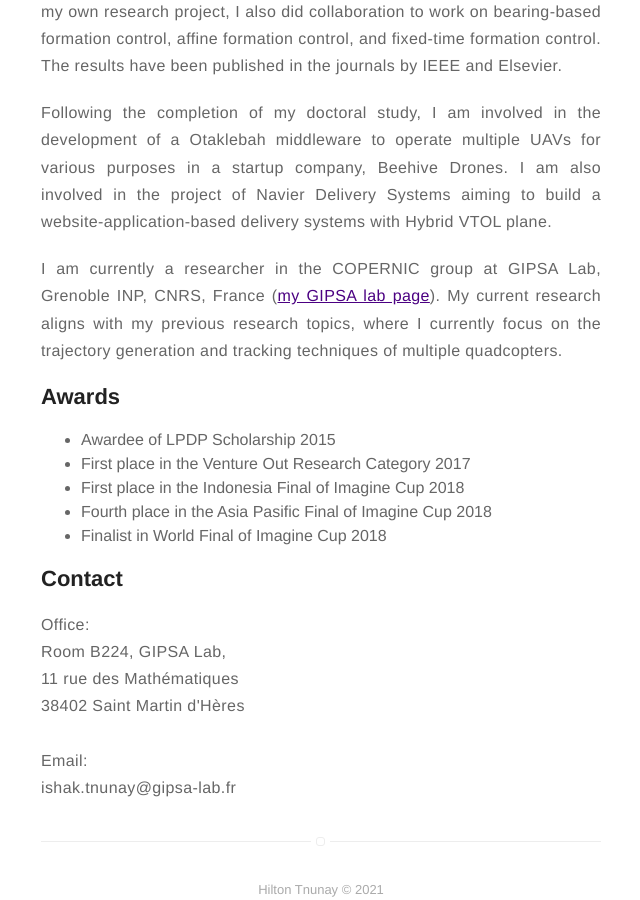
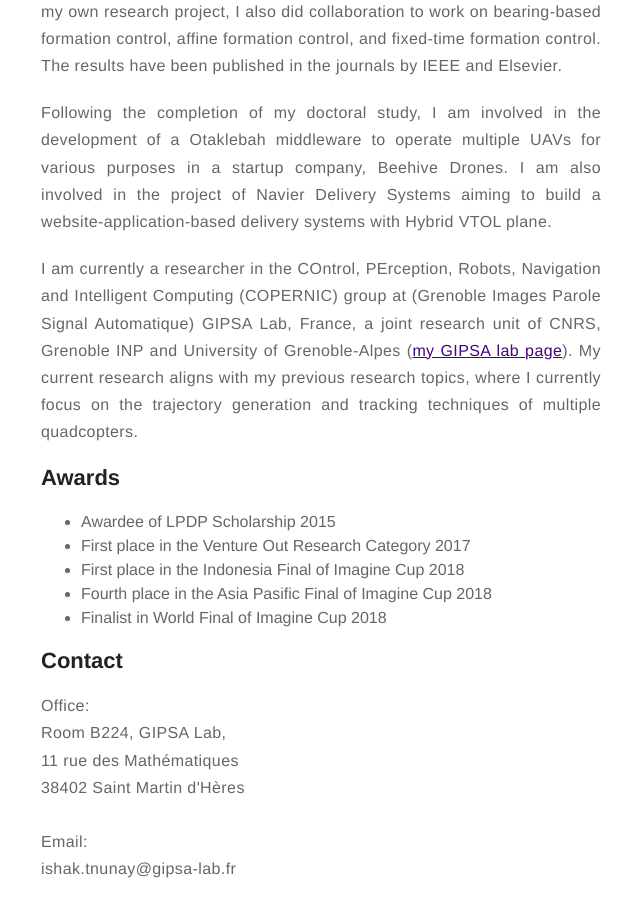
Before and after one commit to tnunay/tnunay.github.io, a Jekyll site: the page built from about.md, in a window 1280 px wide and 900 px high, scrolled down 1010 px. Shown: the whole window, without its empty margins (319-959 px from the left). Built offline with Jekyll 4.4.1, drawn with Linux system fonts in a browser that asks for light colours.

Commit message:
Update github

```diff
--- a/about.md
+++ b/about.md
@@ -14,7 +14,7 @@ layout: page
 
 <p align="justify">Following the completion of my doctoral study, I am involved in the development of a Otaklebah middleware to operate multiple UAVs for various purposes in a startup company, Beehive Drones. I am also involved in the project of Navier Delivery Systems aiming to build a website-application-based delivery systems with Hybrid VTOL plane.</p>
 
-<p align="justify">I am currently a researcher in the COPERNIC group at GIPSA Lab, Grenoble INP, CNRS, France (<a href="http://www.gipsa-lab.fr/page_pro.php?vid=3828">my GIPSA lab page</a>). My current research aligns with my previous research topics, where I currently focus on the trajectory generation and tracking techniques of multiple quadcopters.</p>
+<p align="justify">I am currently a researcher in the COntrol, PErception, Robots, Navigation and Intelligent Computing (COPERNIC) group at (Grenoble Images Parole Signal Automatique) GIPSA Lab, France, a joint research unit of CNRS, Grenoble INP and University of Grenoble-Alpes (<a href="http://www.gipsa-lab.fr/page_pro.php?vid=3828">my GIPSA lab page</a>). My current research aligns with my previous research topics, where I currently focus on the trajectory generation and tracking techniques of multiple quadcopters.</p>
 
 ## Awards
 
```
Also changed, not shown: _posts/2018-06-22-beehive-drones-description.md (+2 -2 lines).
